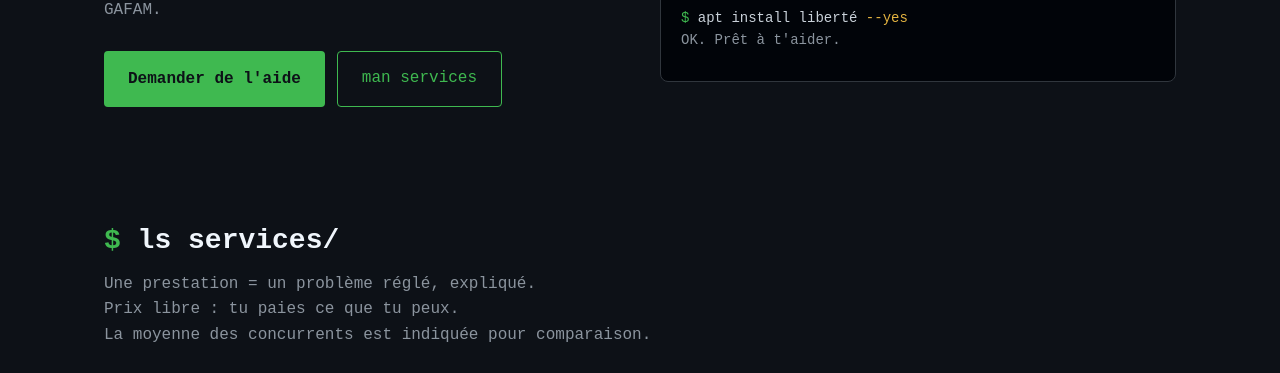
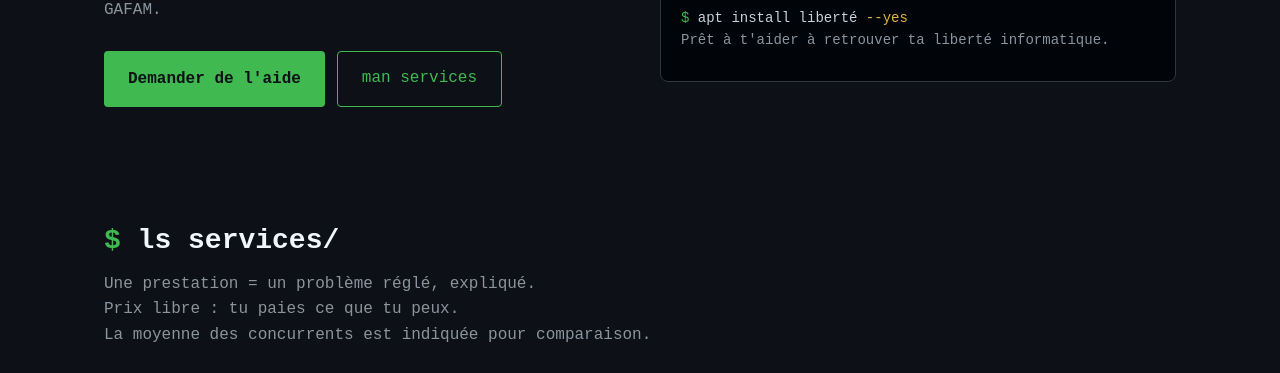
Before and after one commit to niiitnek/depannlibre.github.io, a plain HTML site: page index.html in a window 1280 px wide. Shown: the part 354-727 px from the top of the page. Drawn offline with Linux system fonts and the light colour scheme.

Commit message:
Update terminal output message in index.html

```diff
--- a/index.html
+++ b/index.html
@@ -68,7 +68,7 @@
             <span class="prompt">$</span> apt install liberté
             <span class="terminal-option">--yes</span>
           </div>
-          <div class="terminal-output">OK. Prêt à t'aider.</div>
+          <div class="terminal-output">Prêt à t'aider à retrouver ta liberté informatique.</div>
         </div>
       </div>
     </section>
```
